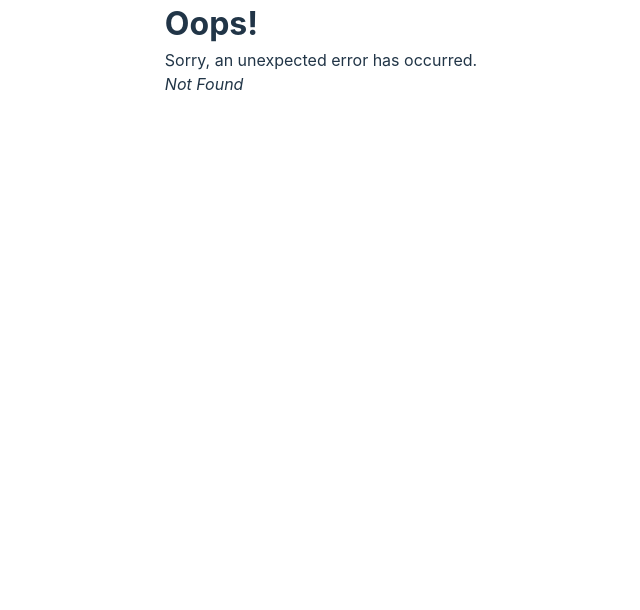
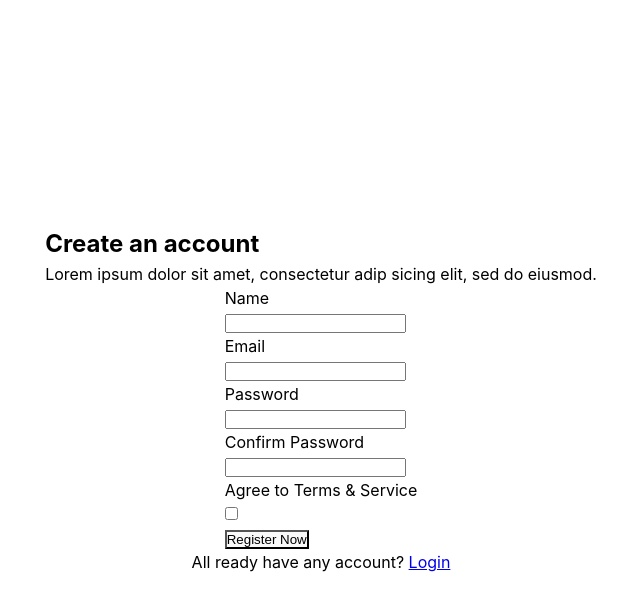
Before and after one commit to Svencodeflow/finco, a React (Vite) app in the folder front-end/: page /register in a window 1280 px wide. Before the commit this address had no page. Shown: the top 610 px of the page, without its empty margins (319-959 px from the left). Built offline with nearby package versions, Linux system fonts and the light colour scheme.

Commit message:
register

```diff
--- a/front-end/src/main.jsx
+++ b/front-end/src/main.jsx
@@ -5,8 +5,9 @@ import ErrorPage from "./error-page";
 import "./index.css";
 import Root from "./routes/root";
 import Splash from "./routes/onboard/splash";
-import Onboard from "./routes/onboard/onboard_1";
-import Onboard_1 from "./routes/onboard/onboard_2";
+import Onboard1 from "./routes/onboard/Onboard1.jsx";
+import Onboard2 from "./routes/onboard/Onboard2.jsx";
+import Register from "./routes/login/register";
 
 const router = createBrowserRouter([
     {
@@ -20,19 +21,32 @@ const router = createBrowserRouter([
         errorElement: <ErrorPage />,
     },
     {
-        path: "/onboard",
-        element: <Onboard />,
+        path: "/onboard1",
+        element: <Onboard1 />,
         errorElement: <ErrorPage />,
     },
     {
-        path: "/onboard_1",
-        element: <Onboard_1 />,
+        path: "/onboard2",
+        element: <Onboard2 />,
+        errorElement: <ErrorPage />,
+    },
+    {
+        path: "/register",
+        element: <Register />,
         errorElement: <ErrorPage />,
     },
 ]);
 
+// render the app
 ReactDOM.createRoot(document.getElementById("root")).render(
     <React.StrictMode>
         <RouterProvider router={router} />
     </React.StrictMode>
 );
+
+export default function main() {
+    return (
+        // use the router as the root element of your app
+        <div className="main">{router}</div>
+    );
+}
--- /dev/null
+++ b/front-end/src/routes/login/Register.jsx
@@ -0,0 +1,63 @@
+import { useNavigate, useLocation } from "react-router-dom";
+import "../../style/register.css";
+
+export default function Register() {
+    const navigate = useNavigate(); // get the navigate function
+    const location = useLocation(); // get the location object
+    const handleClick = () => {
+        navigate("/accsetup"); // navigate to the relative path
+        console.log(location.pathname); // log the current path
+    };
+
+    return (
+        <div id="register">
+            <div className="register_text">
+                <h2>Create an account</h2>
+                <p>
+                    Lorem ipsum dolor sit amet, consectetur adip sicing elit,
+                    sed do eiusmod.
+                </p>
+            </div>
+            <div className="register_form">
+                <form>
+                    <div className="register_form_input">
+                        <label htmlFor="name">Name</label>
+                        <div>
+                            <input type="text" id="name" />
+                        </div>
+
+                        <label htmlFor="email">Email</label>
+                        <div>
+                            <input type="email" id="email" />
+                        </div>
+
+                        <label htmlFor="password">Password</label>
+                        <div>
+                            <input type="password" id="password" />
+                        </div>
+
+                        <label htmlFor="password">Confirm Password</label>
+                        <div>
+                            <input type="password" id="password" />
+                        </div>
+
+                        <label htmlFor="Terms & Service">
+                            Agree to Terms & Service
+                        </label>
+                        <div>
+                            <input type="checkbox" id="Terms & Service" />
+                        </div>
+                    </div>
+                    <div className="register_form_btn">
+                        <button onClick={handleClick}>Register Now</button>
+                    </div>
+                </form>
+            </div>
+            <div className="register_text">
+                <p>
+                    All ready have any account? <a href="#">Login</a>
+                </p>
+            </div>
+        </div>
+    );
+}
--- a/front-end/src/routes/onboard/onboard_1.jsx
+++ b/front-end/src/routes/onboard/Onboard1.jsx
@@ -3,7 +3,7 @@ import "./../../style/onboard.css";
 import bankcard from "./../../images/onboard_bank.png";
 import { Link } from "react-router-dom";
 
-export default function onboard_1() {
+export default function Onboard1() {
     return (
         <div id="onboard_1">
             <div className="onboard_1_img">
@@ -23,7 +23,7 @@ export default function onboard_1() {
                     </Link>
                 </div>
                 <div>
-                    <Link to="/onboard_1">
+                    <Link to="/Onboard2">
                         <button>
                             Next<span>&#8594;</span>
                         </button>
--- a/front-end/src/routes/onboard/onboard_2.jsx
+++ b/front-end/src/routes/onboard/Onboard2.jsx
@@ -3,7 +3,7 @@ import "./../../style/onboard.css";
 import card from "./../../images/giftcard.svg";
 import { Link } from "react-router-dom";
 
-export default function onboard_2() {
+export default function Onboard2() {
     return (
         <div id="onboard_1">
             <div className="onboard_1_img">
--- a/front-end/src/routes/onboard/splash.jsx
+++ b/front-end/src/routes/onboard/splash.jsx
@@ -1,10 +1,14 @@
 import React from "react";
 import Logo from "../../images/logo.png";
 import "../../style/splash.css";
+import { useNavigate, useLocation } from "react-router-dom";
 
 export default function Splash() {
+    const navigate = useNavigate(); // get the navigate function
+    const location = useLocation(); // get the location object
     const handleClick = () => {
-        window.location.href = "/onboard";
+        navigate("/Onboard1"); // navigate to the relative path
+        console.log(location.pathname); // log the current path
     };
 
     return (
--- /dev/null
+++ b/front-end/src/style/register.css
@@ -0,0 +1,15 @@
+#register {
+    width: 100%;
+    height: 100vh;
+    /* background-color: #f5f5f5; */
+    display: flex;
+    flex-direction: column;
+    justify-content: center;
+    align-items: center;
+}
+
+#register label,
+h2,
+p {
+    color: #000;
+}
```
